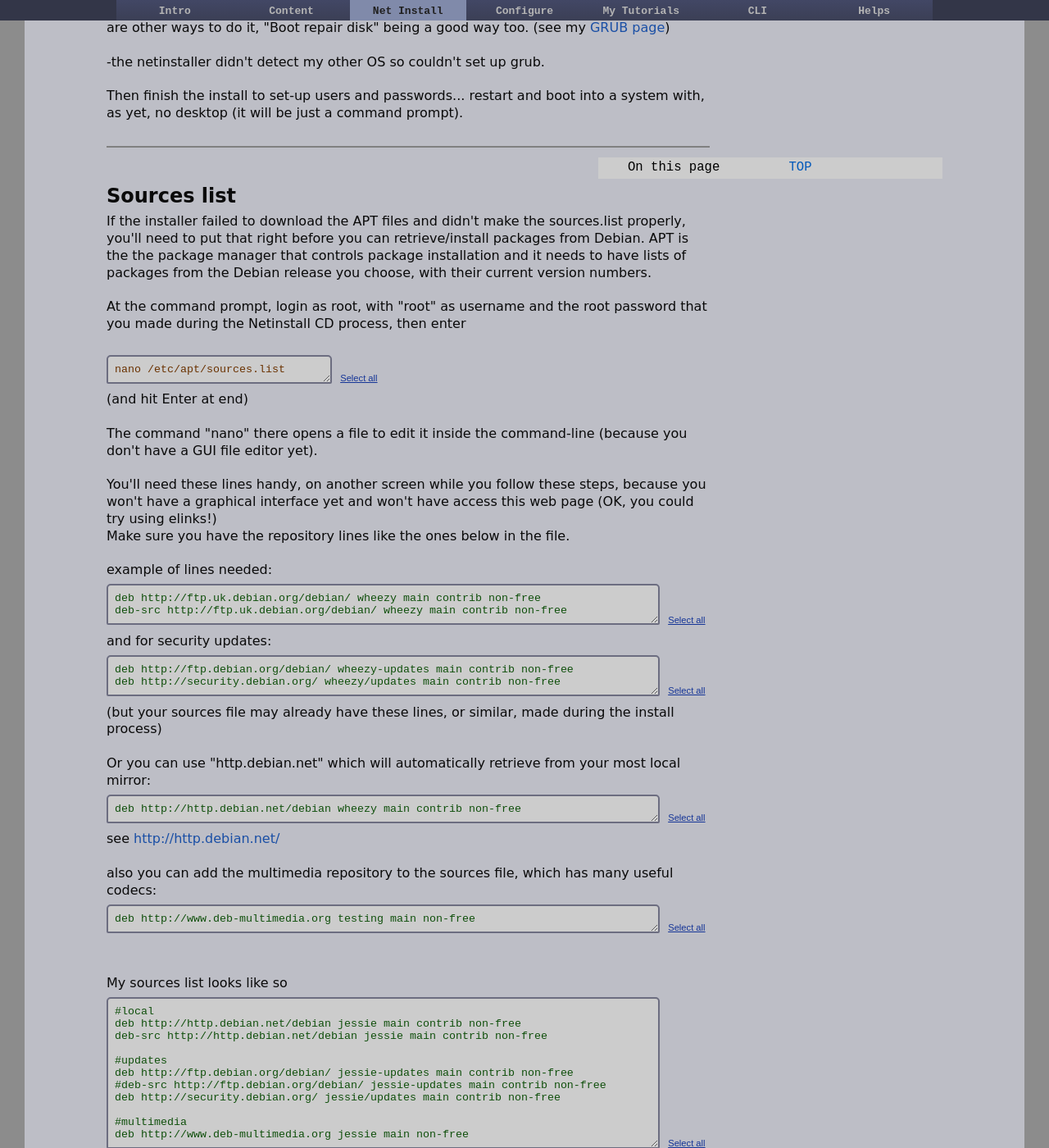
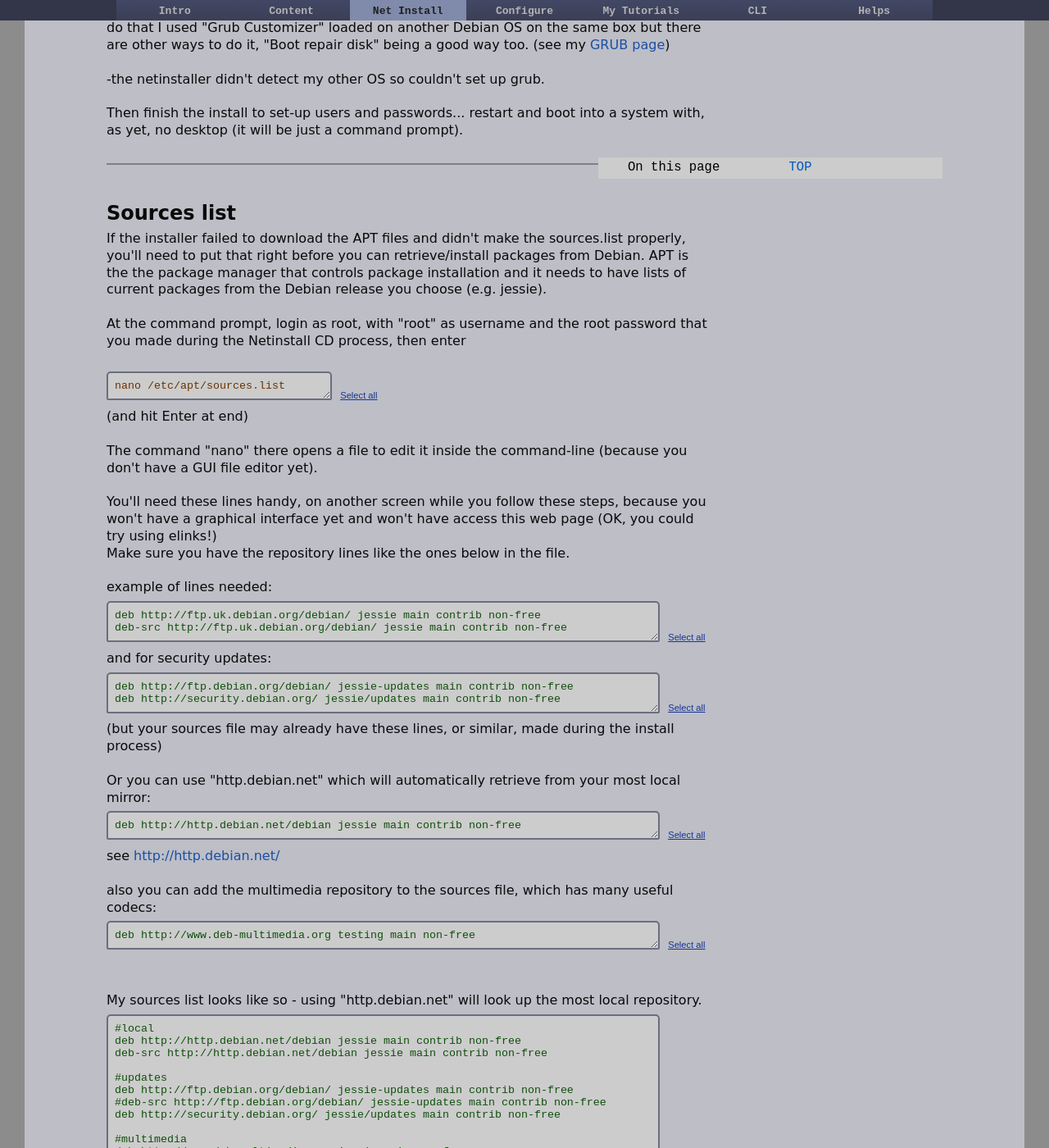
Before and after one commit to dquinton/debian-install, a Jekyll site: the page built from netinstall/step1.html, in a window 1280 px wide and 1400 px high, scrolled down 5237 px. Shown: the whole window at 82% size. Built offline with Jekyll 4.4.1, drawn with Linux system fonts in a browser that asks for light colours; some of the changed text lies outside the part shown.

Commit message:
updating pages

```diff
--- a/netinstall/step1.html
+++ b/netinstall/step1.html
@@ -205,13 +206,13 @@
 
 <br>
 
-<h3>Now get an ethernet cable internet connection, or have the ESSID of your wireless network to hand, if wireless connection is your only option!</h3>
+<h3>Now get an ethernet cable internet connection, or have the ESSID of your wireless network to hand...</h3>
 
 <br>
 <hr noshade="noshade">
 <br><br>
 
-<h2 id="4" class="tag">The install</h2>
+<h2 id="4" class="tag">The install (Netinstall CD)</h2>
 1. I chose Graphical expert install but plain Graphical install does the job and it might be faster.
 <br><br>
 2. configure network hardware: insert usb stick at firmware prompt for network hardware (or if it's on your Live CD stick just wait).
@@ -247,7 +248,7 @@
 <h2 id="5" class="tag">Sources list</h2>
 
 If the installer failed to download the APT files and didn't make the sources.list properly,
-you'll need to put that right before you can retrieve/install packages from Debian.  APT is the the package manager that controls package installation and it needs to have lists of packages from the Debian release you choose, with their current version numbers.
+you'll need to put that right before you can retrieve/install packages from Debian.  APT is the the package manager that controls package installation and it needs to have lists of current packages from the Debian release you choose (e.g. jessie).
 <br><br>
 At the command prompt, login as root, with "root" as username and the root password that you made during the Netinstall CD process, then enter
 <br><br>
@@ -270,8 +271,8 @@
 <br>
 <form>
 <textarea name="T" id="file" rows="2" cols="80">
-deb http://ftp.uk.debian.org/debian/ wheezy main contrib non-free
-deb-src http://ftp.uk.debian.org/debian/ wheezy main contrib non-free</textarea>
+deb http://ftp.uk.debian.org/debian/ jessie main contrib non-free
+deb-src http://ftp.uk.debian.org/debian/ jessie main contrib non-free</textarea>
 &nbsp;<input type="button" class="submitLink" value="Select all" onClick="javascript:this.form.T.focus();this.form.T.select();">
 </form>
 
@@ -279,8 +280,8 @@
 <br>
 <form>
 <textarea name="T" id="file" rows="2" cols="80">
-deb http://ftp.debian.org/debian/ wheezy-updates main contrib non-free
-deb http://security.debian.org/ wheezy/updates main contrib non-free</textarea>
+deb http://ftp.debian.org/debian/ jessie-updates main contrib non-free
+deb http://security.debian.org/ jessie/updates main contrib non-free</textarea>
 &nbsp;<input type="button" class="submitLink" value="Select all" onClick="javascript:this.form.T.focus();this.form.T.select();">
 </form>
 
@@ -291,7 +292,7 @@
 <br>
 <form>
 <textarea name="T" id="file" rows="1" cols="80">
-deb http://http.debian.net/debian wheezy main contrib non-free</textarea>
+deb http://http.debian.net/debian jessie main contrib non-free</textarea>
 &nbsp;<input type="button" class="submitLink" value="Select all" onClick="javascript:this.form.T.focus();this.form.T.select();">
 </form>
 
@@ -305,7 +306,7 @@
 </form>
 <br><br>
 
-My sources list looks like so
+My sources list looks like so - using "http.debian.net" will look up the most local repository.
 
 <form>
 <textarea name="T" id="file" rows="11" cols="80">
@@ -503,7 +504,7 @@
 <h2 id="9" class="tag">Sudoers file</h2>
 To give your user(s) super-user priveleges, they need to be added to the sudoer file. This means that they can run commands with '<i>sudo</i>' infront to do things as root (nearly) with their user password.
 <br><br>
-as root still (and if you already rebooted then you need to open a Terminal and "switch user" to root, with the command '<i>su</i>' and enter the root password), run "visudo",
+as root still (and if you already rebooted then you need to open a Terminal and "switch user" to root, with the command '<i>su</i>' and enter the root password), run "visudo", which will probably open nano for you,
 </form>
 <br>
 and then, either add this line after the root's line:
@@ -704,11 +705,11 @@
 # <file system> <mount point>   <type>  <options>       <dump>  <pass>
 proc            /proc           proc    defaults        0       0
 # sda5
-UUID=cc3bca0d-aee4-4b9c-95c2-57212cc36d4d    /               ext3    defaults,noatime    0       1
+UUID=cc3bca0d-aee4-4b9c-95c2-57212cc36d4d    /       ext3    defaults,noatime    0       1
 # sda6
-UUID=ab67d8fe-d76b-4e21-abbe-e10d162e1d27    /home           ext3    defaults        0       2
+UUID=ab67d8fe-d76b-4e21-abbe-e10d162e1d27    /home   ext3    defaults        0       2
 # sda7
-UUID=a7db1e95-4acd-4754-a043-a8d27405c316    none            swap    sw              0       0</textarea>
+UUID=a7db1e95-4acd-4754-a043-a8d27405c316    none    swap    sw              0       0</textarea>
 &nbsp;<input type="button" class="submitLink" value="Select all" onClick="javascript:this.form.T.focus();this.form.T.select();">
 </form>
 
--- a/netinstall/step3.html
+++ b/netinstall/step3.html
@@ -257,7 +257,7 @@
 
 when done adding to the list of blocked sites, run
 <form>
-<textarea name="T" id="cmd" rows="1" cols="30">
+<textarea name="T" id="cmd" rows="1" cols="50">
 sudo service networking restart</textarea>
 &nbsp;<input type="button" class="submitLink" value="Select all" onClick="javascript:this.form.T.focus();this.form.T.select();">
 </form>
@@ -300,7 +300,7 @@
 <span class="prob">network manager gives this message: "system policy prevents modification of network settings" and asks for root key to logon to network</span>
 <br><br>
 <form>
-<textarea name="T" id="cmd" rows="1" cols="80">
+<textarea name="T" id="cmd" rows="2" cols="80">
 sudo leafpad /usr/share/polkit-1/actions/org.freedesktop.NetworkManager.policy</textarea>
 &nbsp;<input type="button" class="submitLink" value="Select all" onClick="javascript:this.form.T.focus();this.form.T.select();">
 </form>
```
Also changed, not shown: other parts of netinstall/step1.html (+3 -2 lines).
